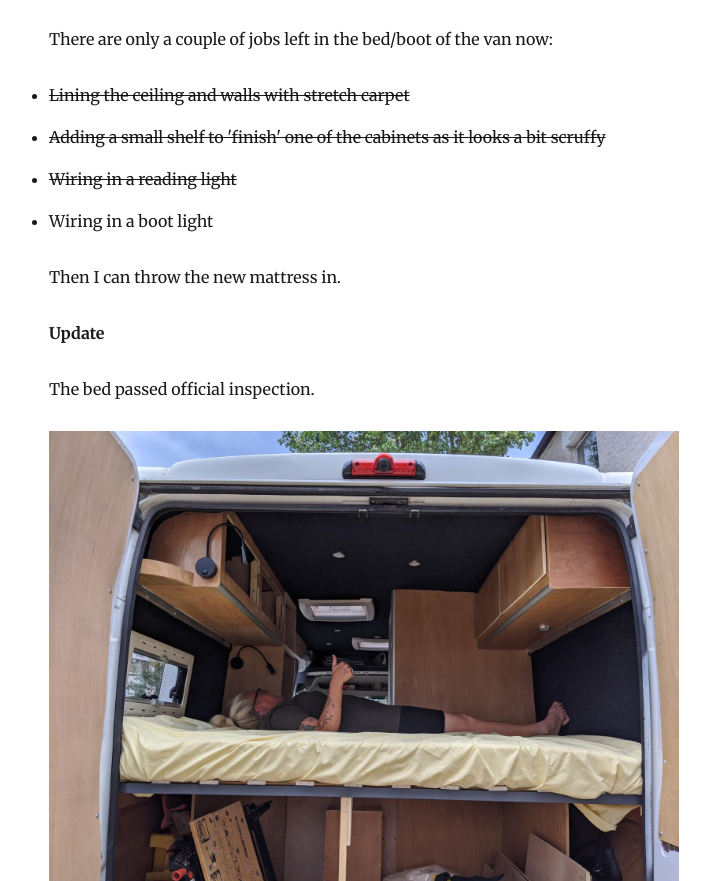
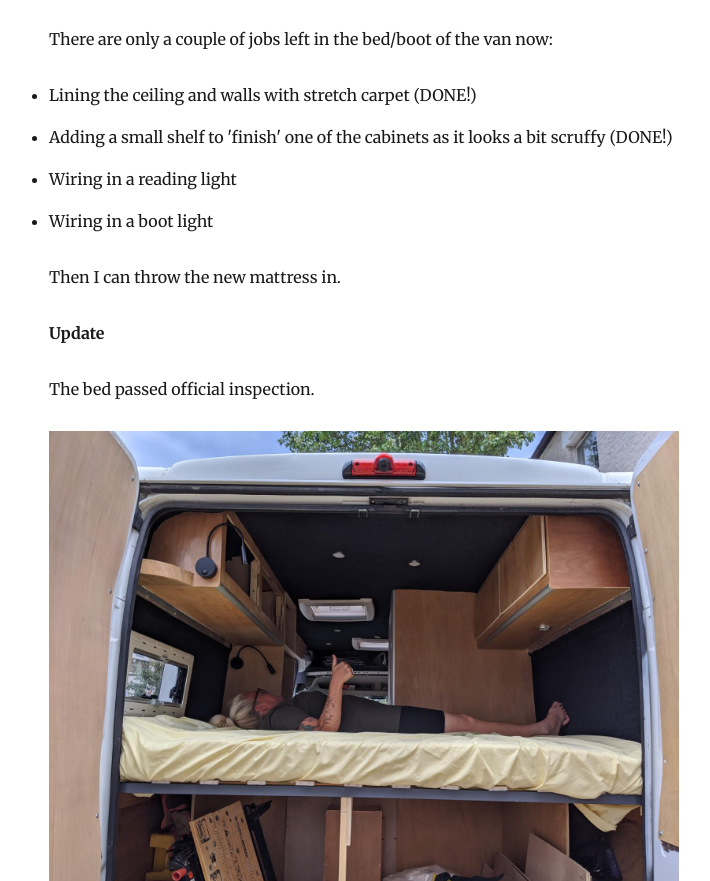
Before and after one commit to steventux/crampervan, a Gatsby site: page /blog/nighty-night/ in a window 1280 px wide. Shown: the part 4619-5500 px from the top of the page, without its empty margins (276-986 px from the left). Built offline with nearby package versions, Linux system fonts and the light colour scheme; Gatsby itself is replaced by a stand-in of ours; some packages are replaced by stand-ins of ours.

Commit message:
Variosu content updates

```diff
--- a/content/blog/dog-proofing/index.md
+++ b/content/blog/dog-proofing/index.md
@@ -11,6 +11,9 @@ I'm really not cut out for woodworking, it requires a reserve of patience and kn
 Bouyed by the experiment in building the crapper cubicle, I was now sold on joining things together with aluminium Multipanel corner extrusions. Even crappy ply has some charm once you sand and varnish it, and covering those awkward corners with brushed aluminium was the answer to all my woodworking woes.
 
 A few fag-packet sketches and some YouTubes later and I decided I needed an L section to join to the roof and sidewall of the van and some scribed end panels.
+
+![Building a cupboard](cupboard-making.jpg)
+
 I'd found some self-supporting hinges on eBay which would take the weight of a 12mm ply door, and I decided the least-labour-intensive-yet-practical configuration was two doors per unit.
 
 ![Overhead locker without doors](overhead-locker-without-doors.jpg)
--- a/content/blog/nighty-night/index.md
+++ b/content/blog/nighty-night/index.md
@@ -40,9 +40,9 @@ I've also added a few slats where you climb onto the bed, these might be surplus
 
 There are only a couple of jobs left in the bed/boot of the van now:
 
-- ~Lining the ceiling and walls with stretch carpet~
-- ~Adding a small shelf to 'finish' one of the cabinets as it looks a bit scruffy~
-- ~Wiring in a reading light~
+- Lining the ceiling and walls with stretch carpet (DONE!)
+- Adding a small shelf to 'finish' one of the cabinets as it looks a bit scruffy (DONE!)
+- Wiring in a reading light
 - Wiring in a boot light
 
 Then I can throw the new mattress in.
```
Also changed, not shown: 1 other file.
